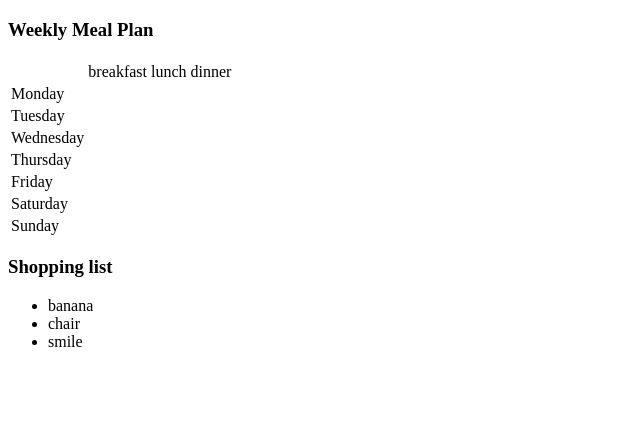
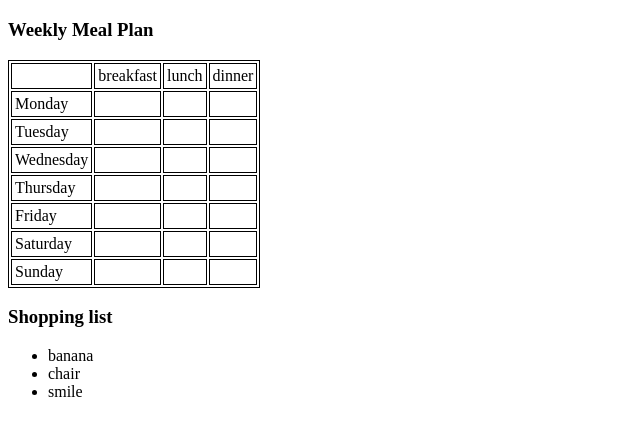
Before and after one commit to A-was-here/cocosworld, a plain HTML site: page index.html in a window 1280 px wide. Shown: the part 61-496 px from the top of the page, without its empty margins (0-640 px from the left). Drawn offline with Linux system fonts and the light colour scheme.

Commit message:
Update style.css

```diff
--- a/css/style.css
+++ b/css/style.css
@@ -1,3 +1,14 @@
+@import url('https://fonts.googleapis.com/css2?family=Roboto&display=swap');
+
 table {
   border: 1px;
 }
+
+th, td {
+  border: 1px solid;
+  padding: 3px;
+}
+
+table {
+  border: 1px solid;
+}
```
